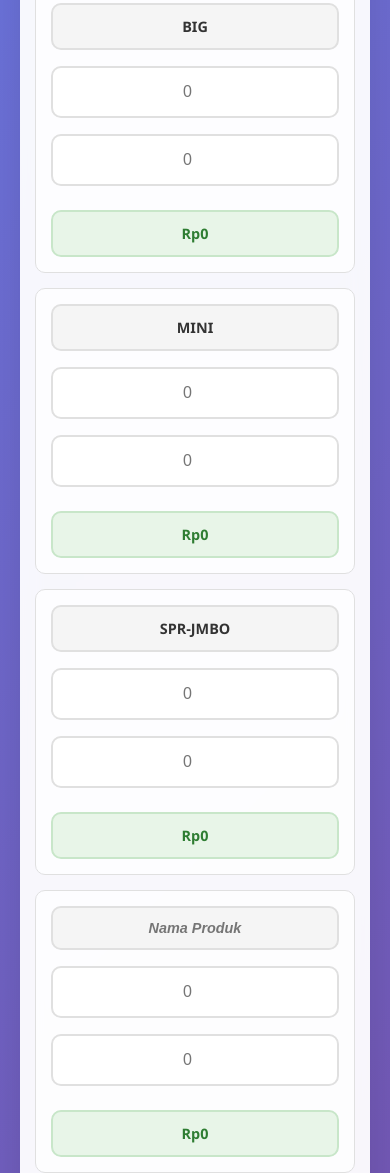
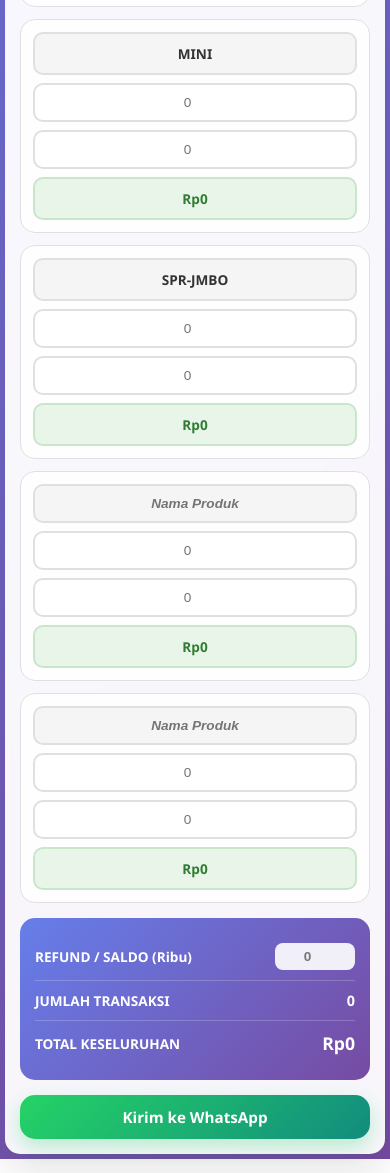
Before and after one commit to heruahmad1/manus, a plain HTML site: page index.html in a window 390 px wide. Shown: the part 793-1966 px from the top of the page. Drawn offline with Linux system fonts and the light colour scheme.

Commit message:
Update style.css

```diff
--- a/style.css
+++ b/style.css
@@ -8,7 +8,7 @@ body {
   font-family: 'Segoe UI', Tahoma, Geneva, Verdana, sans-serif;
   background: linear-gradient(135deg, #667eea 0%, #764ba2 100%);
   min-height: 100vh;
-  padding: 20px;
+  padding: 10px;
 }
 
 .container {
@@ -17,15 +17,15 @@ body {
   background: rgba(255, 255, 255, 0.95);
   backdrop-filter: blur(10px);
   border-radius: 20px;
-  padding: 30px;
+  padding: 20px;
   box-shadow: 0 20px 40px rgba(0, 0, 0, 0.1);
 }
 
 h1 {
   text-align: center;
   color: #333;
-  margin-bottom: 30px;
-  font-size: 2.5rem;
+  margin-bottom: 20px;
+  font-size: 1.8rem;
   font-weight: 700;
   text-shadow: 2px 2px 4px rgba(0, 0, 0, 0.1);
 }
@@ -35,7 +35,7 @@ label {
   margin-bottom: 20px;
   font-weight: 600;
   color: #555;
-  font-size: 1.1rem;
+  font-size: 1rem;
 }
 
 label input[type="date"] {
@@ -56,36 +56,43 @@ label input[type="date"]:focus {
 
 /* Produk Section */
 .produk-section {
-  margin: 30px 0;
+  margin: 20px 0;
 }
 
+/* Default Mobile-First Design */
 .produk-row {
-  display: grid;
-  grid-template-columns: 1fr 1fr 1fr 1fr;
+  background: rgba(255, 255, 255, 0.9);
+  border: 1px solid #e0e0e0;
+  border-radius: 15px;
+  padding: 15px;
+  margin-bottom: 15px;
+  display: flex;
+  flex-direction: column;
   gap: 10px;
-  margin-bottom: 10px;
-  align-items: center;
 }
 
 .produk-name {
   background: #f5f5f5;
-  padding: 15px 20px;
+  padding: 12px 15px;
   border-radius: 10px;
   font-weight: 600;
   color: #333;
   text-align: center;
   border: 2px solid #e0e0e0;
+  font-size: 0.9rem;
 }
 
 .produk-name-input {
   background: #f5f5f5;
-  padding: 15px 20px;
+  padding: 12px 15px;
   border-radius: 10px;
   font-weight: 600;
   color: #333;
   text-align: center;
   border: 2px solid #e0e0e0;
   font-style: italic;
+  font-size: 0.9rem;
+  width: 100%;
 }
 
 .produk-name-input:focus {
@@ -96,13 +103,14 @@ label input[type="date"]:focus {
 }
 
 .produk-row input[type="number"] {
-  padding: 15px;
+  padding: 12px 15px;
   border: 2px solid #e0e0e0;
   border-radius: 10px;
-  font-size: 1rem;
+  font-size: 0.9rem;
   text-align: center;
   background: white;
   transition: all 0.3s ease;
+  width: 100%;
 }
 
 .produk-row input[type="number"]:focus {
@@ -113,17 +121,18 @@ label input[type="date"]:focus {
 
 .subtotal {
   background: #e8f5e8;
-  padding: 15px;
+  padding: 12px 15px;
   border-radius: 10px;
   text-align: center;
   font-weight: 600;
   color: #2e7d32;
   border: 2px solid #c8e6c9;
+  font-size: 0.9rem;
 }
 
 /* Summary Section */
 .summary-section {
-  margin: 30px 0;
+  margin: 20px 0;
   background: linear-gradient(135deg, #667eea 0%, #764ba2 100%);
   border-radius: 15px;
   padding: 20px;
@@ -134,7 +143,7 @@ label input[type="date"]:focus {
   display: flex;
   justify-content: space-between;
   align-items: center;
-  padding: 15px 0;
+  padding: 12px 0;
   border-bottom: 1px solid rgba(255, 255, 255, 0.2);
 }
 
@@ -144,29 +153,29 @@ label input[type="date"]:focus {
 
 .summary-label {
   font-weight: 600;
-  font-size: 1.1rem;
+  font-size: 0.9rem;
 }
 
 .summary-value {
   font-weight: 700;
-  font-size: 1.2rem;
+  font-size: 1rem;
 }
 
 .total-value {
-  font-size: 1.5rem;
+  font-size: 1.2rem;
   color: #fff;
 }
 
 .refund-input {
-  padding: 10px 15px;
+  padding: 8px 12px;
   border: none;
   border-radius: 8px;
-  font-size: 1rem;
+  font-size: 0.9rem;
   text-align: center;
   background: rgba(255, 255, 255, 0.9);
   color: #333;
   font-weight: 600;
-  width: 120px;
+  width: 100px;
 }
 
 .refund-input:focus {
@@ -182,12 +191,12 @@ label input[type="date"]:focus {
   background: linear-gradient(135deg, #25d366 0%, #128c7e 100%);
   color: white;
   text-decoration: none;
-  padding: 18px 30px;
+  padding: 15px 20px;
   border-radius: 15px;
   text-align: center;
   font-weight: 700;
-  font-size: 1.2rem;
-  margin-top: 30px;
+  font-size: 1rem;
+  margin-top: 20px;
   transition: all 0.3s ease;
   box-shadow: 0 8px 20px rgba(37, 211, 102, 0.3);
 }
@@ -202,86 +211,192 @@ label input[type="date"]:focus {
   transform: translateY(0);
 }
 
-/* Responsive Design */
-@media (max-width: 768px) {
+/* Desktop Design */
+@media (min-width: 769px) {
+  body {
+    padding: 20px;
+  }
+
   .container {
-    padding: 20px;
-    margin: 10px;
+    padding: 30px;
   }
 
   h1 {
-    font-size: 2rem;
+    font-size: 2.5rem;
+    margin-bottom: 30px;
   }
 
-  .produk-row {
-    grid-template-columns: 1fr;
-    gap: 8px;
-    background: rgba(255, 255, 255, 0.8);
-    padding: 15px;
-    border-radius: 10px;
-    margin-bottom: 15px;
-    border: 1px solid #e0e0e0;
+  label {
+    font-size: 1.1rem;
   }
 
-  .produk-name,
-  .produk-name-input {
-    margin-bottom: 8px;
-    grid-column: 1;
+  .produk-section {
+    margin: 30px 0;
   }
 
-  .produk-row input[type="number"] {
-    margin-bottom: 8px;
-  }
-
-  .subtotal {
-    margin-top: 8px;
-  }
-
-  .summary-row {
-    flex-direction: column;
-    align-items: flex-start;
-    gap: 10px;
-  }
-
-  .summary-value,
-  .refund-input {
-    align-self: flex-end;
-  }
-}
-
-@media (min-width: 769px) {
   .produk-row {
     display: grid;
     grid-template-columns: 1fr 1fr 1fr 1fr;
     gap: 10px;
     margin-bottom: 10px;
     align-items: center;
+    background: transparent;
+    border: none;
+    padding: 0;
+  }
+
+  .produk-name,
+  .produk-name-input {
+    padding: 15px 20px;
+    font-size: 1rem;
+  }
+
+  .produk-row input[type="number"] {
+    padding: 15px;
+    font-size: 1rem;
+  }
+
+  .subtotal {
+    padding: 15px;
+    font-size: 1rem;
+  }
+
+  .summary-section {
+    margin: 30px 0;
+  }
+
+  .summary-row {
+    padding: 15px 0;
+  }
+
+  .summary-label {
+    font-size: 1.1rem;
+  }
+
+  .summary-value {
+    font-size: 1.2rem;
+  }
+
+  .total-value {
+    font-size: 1.5rem;
+  }
+
+  .refund-input {
+    padding: 10px 15px;
+    font-size: 1rem;
+    width: 120px;
+  }
+
+  .whatsapp-button {
+    padding: 18px 30px;
+    font-size: 1.2rem;
+    margin-top: 30px;
   }
 }
 
+/* Tablet Design */
+@media (min-width: 481px) and (max-width: 768px) {
+  .container {
+    padding: 25px;
+  }
+
+  h1 {
+    font-size: 2.2rem;
+  }
+
+  .produk-row {
+    padding: 18px;
+  }
+
+  .produk-name,
+  .produk-name-input,
+  .produk-row input[type="number"],
+  .subtotal {
+    padding: 14px 16px;
+    font-size: 0.95rem;
+  }
+
+  .summary-label {
+    font-size: 1rem;
+  }
+
+  .summary-value {
+    font-size: 1.1rem;
+  }
+
+  .total-value {
+    font-size: 1.3rem;
+  }
+
+  .whatsapp-button {
+    font-size: 1.1rem;
+  }
+}
+
+/* Small Mobile Design */
 @media (max-width: 480px) {
   body {
-    padding: 10px;
+    padding: 5px;
   }
 
   .container {
     padding: 15px;
+    border-radius: 15px;
   }
 
   h1 {
-    font-size: 1.8rem;
+    font-size: 1.6rem;
+    margin-bottom: 15px;
   }
 
-  .produk-row input,
+  .produk-section {
+    margin: 15px 0;
+  }
+
+  .produk-row {
+    padding: 12px;
+    margin-bottom: 12px;
+    gap: 8px;
+  }
+
   .produk-name,
   .produk-name-input,
+  .produk-row input[type="number"],
   .subtotal {
-    padding: 12px;
+    padding: 10px 12px;
+    font-size: 0.85rem;
+  }
+
+  .summary-section {
+    padding: 15px;
+    margin: 15px 0;
+  }
+
+  .summary-row {
+    padding: 10px 0;
+  }
+
+  .summary-label {
+    font-size: 0.85rem;
+  }
+
+  .summary-value {
     font-size: 0.9rem;
   }
 
-  .whatsapp-button {
-    padding: 15px 20px;
+  .total-value {
     font-size: 1.1rem;
   }
+
+  .refund-input {
+    padding: 6px 10px;
+    font-size: 0.85rem;
+    width: 80px;
+  }
+
+  .whatsapp-button {
+    padding: 12px 15px;
+    font-size: 0.95rem;
+    margin-top: 15px;
+  }
 }
```
